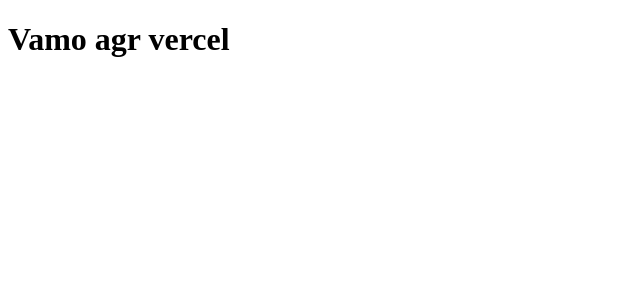
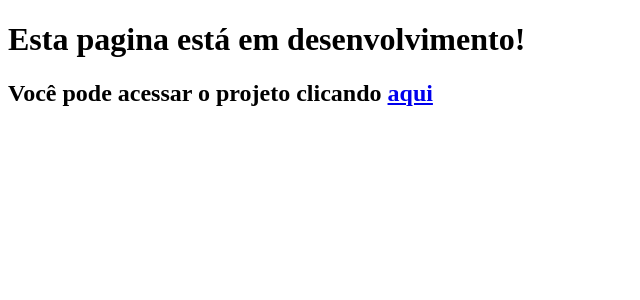
Before and after one commit to henrique-pignatari/clone-tabnews, a Next.js app: page / in a window 1280 px wide. Shown: the top 300 px of the page, without its empty margins (0-640 px from the left). Built offline with nearby package versions, Linux system fonts and the light colour scheme.

Commit message:
feat: change main page message

```diff
--- a/pages/index.js
+++ b/pages/index.js
@@ -1,5 +1,18 @@
 const Home = () => {
-  return <h1>Vamo agr vercel</h1>;
+  return (
+    <div>
+      <h1>Esta pagina está em desenvolvimento!</h1>
+      <h2>
+        Você pode acessar o projeto clicando{" "}
+        <a
+          target="blank"
+          href="https://github.com/henrique-pignatari/clone-tabnews"
+        >
+          aqui
+        </a>
+      </h2>
+    </div>
+  );
 };
 
 export default Home;
```
